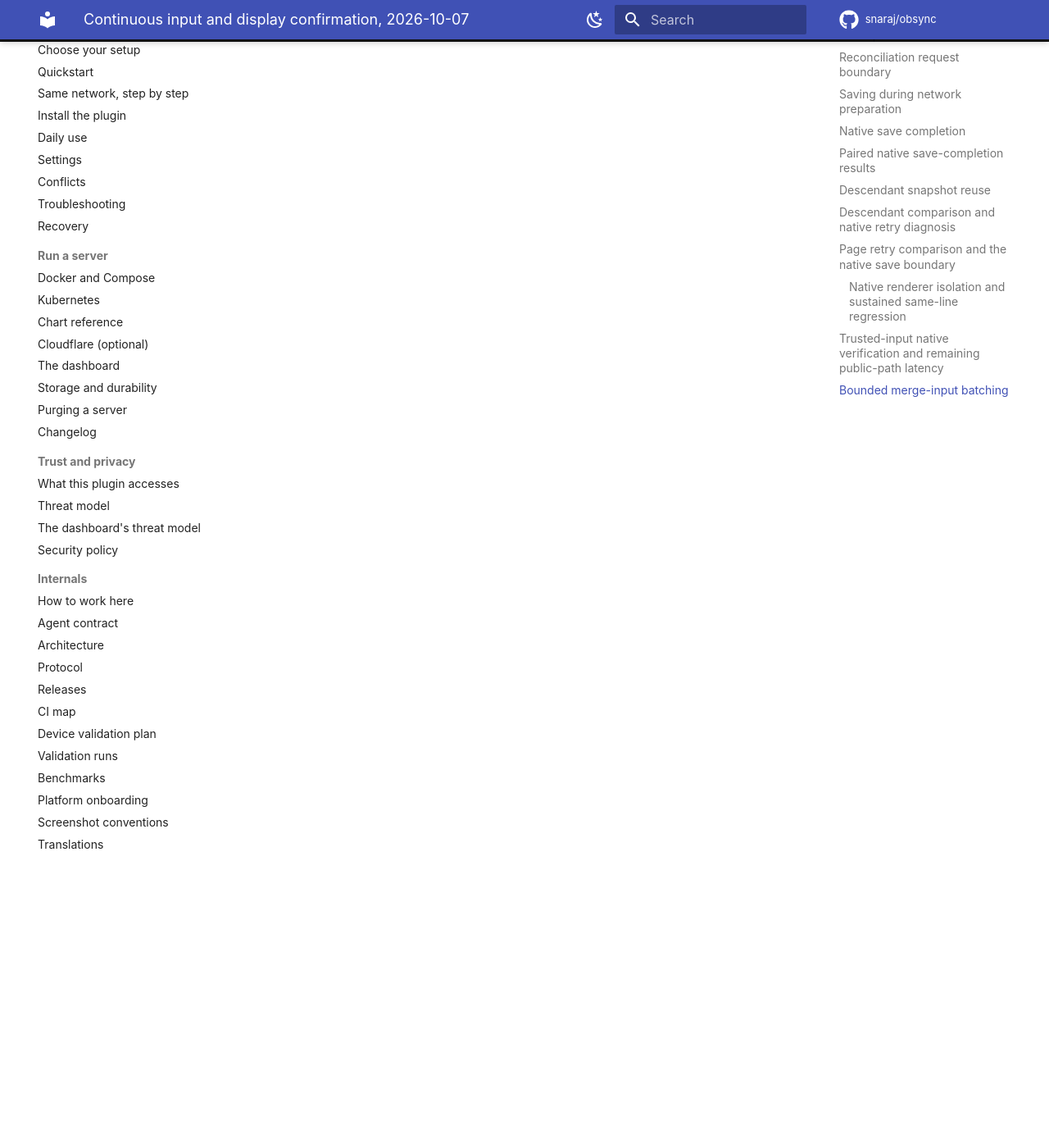
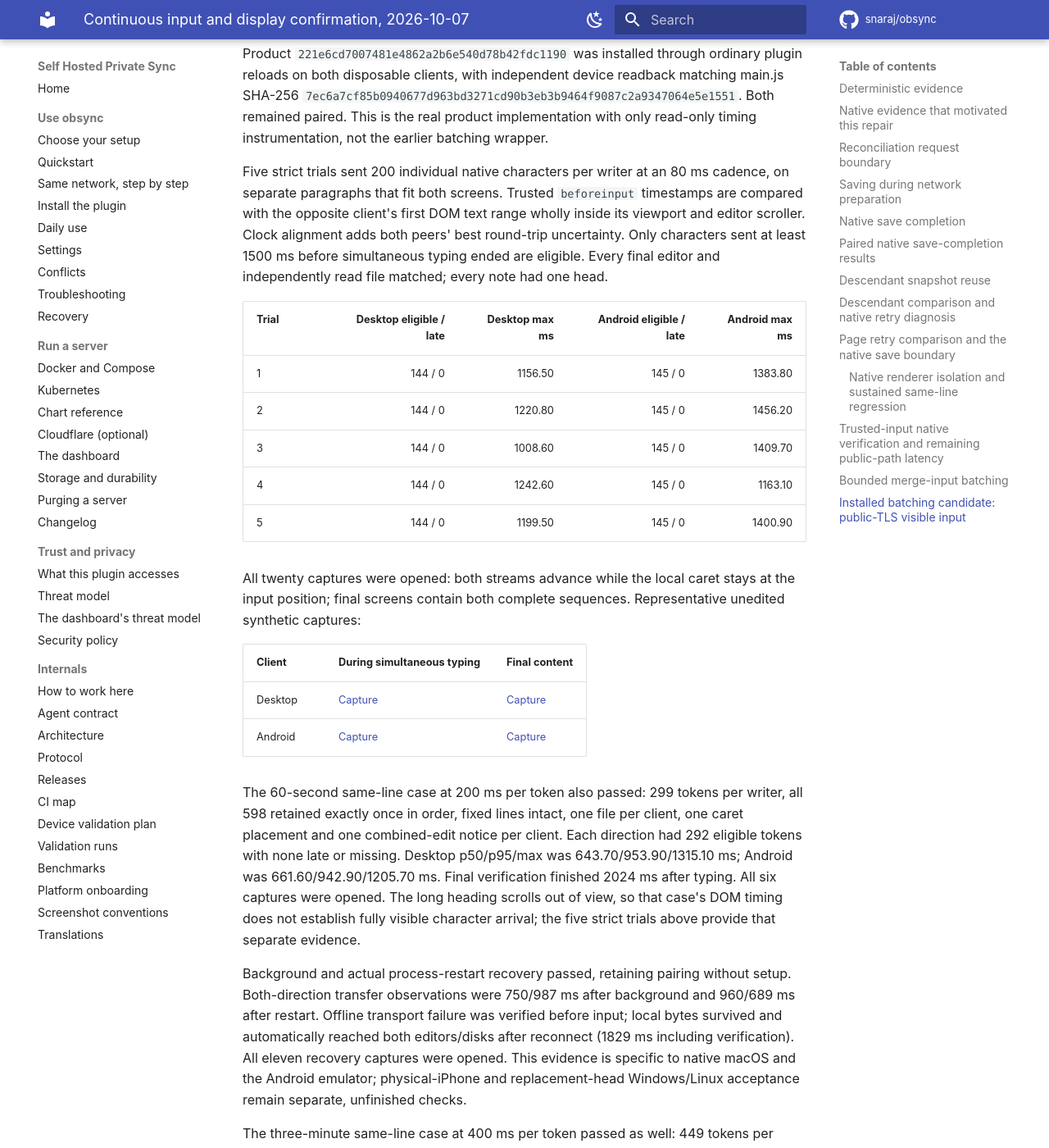
Before and after one commit to snaraj/obsync, an MkDocs documentation site: the page built from docs/validation-runs/2026-10-07-continuous-input-117.md, in a window 1280 px wide and 1400 px high, scrolled down 15468 px. Shown: the whole window at 82% size. Built offline with MkDocs 1.6.1 and Material for MkDocs 9.7.7, drawn with Linux system fonts in a browser that asks for light colours; comment, search, counter and statistics services are not loaded; some of the changed text lies outside the part shown.

Commit message:
docs: bind public TLS concurrent-input acceptance to batching candidate
The installed merge-input implementation now clears the unchanged visible
arrival budget on a native macOS and Android pair. Record five strict
viewport-range character trials, 60-second and 180-second continuous input,
and background, restart, offline recovery and Leave. Preserve the failed
baselines and distinguish long-note DOM timing from visible-range proof.

Include four inspected, unedited synthetic captures. Bind independent
editor/disk equality, ordering, single-head state and controller teardown.
Phone and replacement-head Windows/Linux acceptance remain explicit gaps.

Evidence: product 221e6cd full make check passed with 2,210 plugin tests,
873 contracts, 83 dashboard tests, 94.72% Rust coverage and both scans.
This documentation delta passes docs-site/translation contracts, both
secret scans and git diff --check. All 56 retained pair captures inspected.
Accounting: +73/-0 text lines; four image assets.

- GPT-6

```diff
--- a/docs/validation-runs/2026-10-07-continuous-input-117.md
+++ b/docs/validation-runs/2026-10-07-continuous-input-117.md
@@ -628,3 +628,76 @@ Native acceptance of this product implementation remains pending here.
 
 The full local gate passed in 415.93 s: 2,210 plugin tests, 873 contracts,
 83 dashboard tests, 94.72% Rust line coverage and both secret scans.
+
+## Installed batching candidate: public-TLS visible input
+
+Product `221e6cd7007481e4862a2b6e540d78b42fdc1190` was installed through
+ordinary plugin reloads on both disposable clients, with independent device
+readback matching main.js SHA-256
+`7ec6a7cf85b0940677d963bd3271cd90b3eb3b9464f9087c2a9347064e5e1551`.
+Both remained paired. This is the real product implementation with only
+read-only timing instrumentation, not the earlier batching wrapper.
+
+Five strict trials sent 200 individual native characters per writer at an
+80 ms cadence, on separate paragraphs that fit both screens. Trusted
+`beforeinput` timestamps are compared with the opposite client's first DOM
+text range wholly inside its viewport and editor scroller. Clock alignment
+adds both peers' best round-trip uncertainty. Only characters sent at least
+1500 ms before simultaneous typing ended are eligible. Every final editor
+and independently read file matched; every note had one head.
+
+| Trial | Desktop eligible / late | Desktop max ms | Android eligible / late | Android max ms |
+| --- | ---: | ---: | ---: | ---: |
+| 1 | 144 / 0 | 1156.50 | 145 / 0 | 1383.80 |
+| 2 | 144 / 0 | 1220.80 | 145 / 0 | 1456.20 |
+| 3 | 144 / 0 | 1008.60 | 145 / 0 | 1409.70 |
+| 4 | 144 / 0 | 1242.60 | 145 / 0 | 1163.10 |
+| 5 | 144 / 0 | 1199.50 | 145 / 0 | 1400.90 |
+
+All twenty captures were opened: both streams advance while the local caret
+stays at the input position; final screens contain both complete sequences.
+Representative unedited synthetic captures:
+
+| Client | During simultaneous typing | Final content |
+| --- | --- | --- |
+| Desktop | [Capture](../assets/continuous-input-117/during-A.png) | [Capture](../assets/continuous-input-117/final-A.png) |
+| Android | [Capture](../assets/continuous-input-117/during-M.png) | [Capture](../assets/continuous-input-117/final-M.png) |
+
+The 60-second same-line case at 200 ms per token also passed: 299 tokens per
+writer, all 598 retained exactly once in order, fixed lines intact, one file
+per client, one caret placement and one combined-edit notice per client.
+Each direction had 292 eligible tokens with none late or missing. Desktop
+p50/p95/max was 643.70/953.90/1315.10 ms; Android was
+661.60/942.90/1205.70 ms. Final verification finished 2024 ms after typing.
+All six captures were opened. The long heading scrolls out of view, so that
+case's DOM timing does not establish fully visible character arrival; the
+five strict trials above provide that separate evidence.
+
+Background and actual process-restart recovery passed, retaining pairing
+without setup. Both-direction transfer observations were 750/987 ms after
+background and 960/689 ms after restart. Offline transport failure was
+verified before input; local bytes survived and automatically reached both
+editors/disks after reconnect (1829 ms including verification). All eleven
+recovery captures were opened. This evidence is specific to native macOS and
+the Android emulator; physical-iPhone and replacement-head Windows/Linux
+acceptance remain separate, unfinished checks.
+
+The three-minute same-line case at 400 ms per token passed as well: 449
+tokens per writer, all 898 present exactly once and in writer order, fixed
+lines intact and independent editor/disk equality. Both directions had 446
+eligible tokens, zero late or missing. Desktop p50/p95/max was
+703.90/871.90/1230.60 ms; Android was 593.60/903.10/1241.90 ms. Final
+verification finished 1733 ms after typing. Both peers showed one combined-edit
+notice and no native overwrite warning. All six captures were opened; the
+same long-heading viewport limitation applies. These are absolute acceptance
+measurements, not a repeated paired estimate of a general network speedup.
+
+Native Leave then revoked the Android device, cleared enrollment and stored
+server metadata, and preserved all fifteen local-note hashes. The opened
+capture shows the confirmation, blank server field and unpaired state. Both
+owned controllers exited zero. An independent cleanup check verified all
+four captured application/server/emulator/ADB processes absent, all five
+captured listeners refusing connections, and both fixtures' runtime, private
+data and live manifests absent. Sanitized receipts and synthetic captures
+remain for review. The current plugin bundle is retained for physical-phone
+acceptance; that phone's OS authentication lock remains unresolved.
```
Also changed, not shown: docs/assets/continuous-input-117/during-A.png (added), docs/assets/continuous-input-117/during-M.png (added), docs/assets/continuous-input-117/final-A.png (added), docs/assets/continuous-input-117/final-M.png (added).
